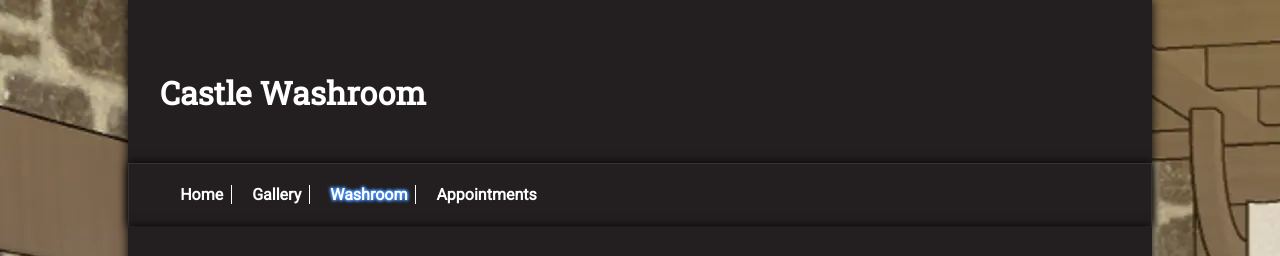
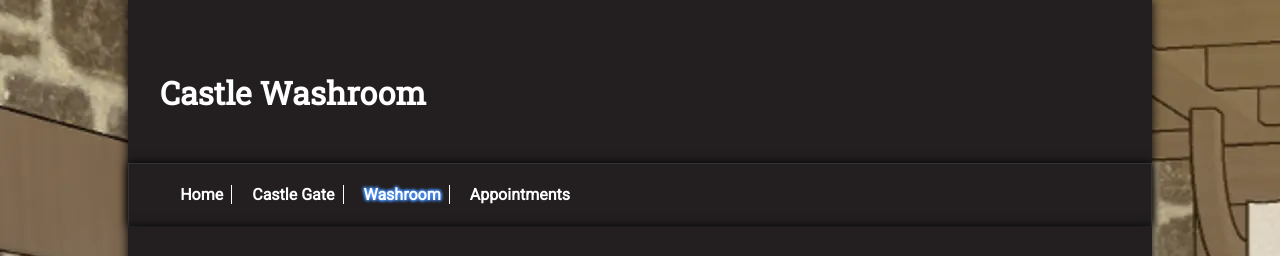
Before and after one commit to janWilijem/macbethsite, a plain HTML site: page bathroom.html in a window 1280 px wide. Shown: the top 256 px of the page. Drawn offline with Linux system fonts and the light colour scheme.

Commit message:
Add files via upload

```diff
--- a/bathroom.html
+++ b/bathroom.html
@@ -20,7 +20,7 @@
         <input id="nav-box" type="checkbox">
         <ul>
           <li><a href="index.html">Home</a></li>
-          <li><a href="castle.html">Gallery</a></li>
+          <li><a href="castle.html">Castle Gate</a></li>
           <li><a href="bathroom.html" id="current-page">Washroom</a></li>
           <li><a href="appointments.html">Appointments</a></li>
         </ul>
```
Also changed, not shown: appointments.html (+1 -1 lines).
